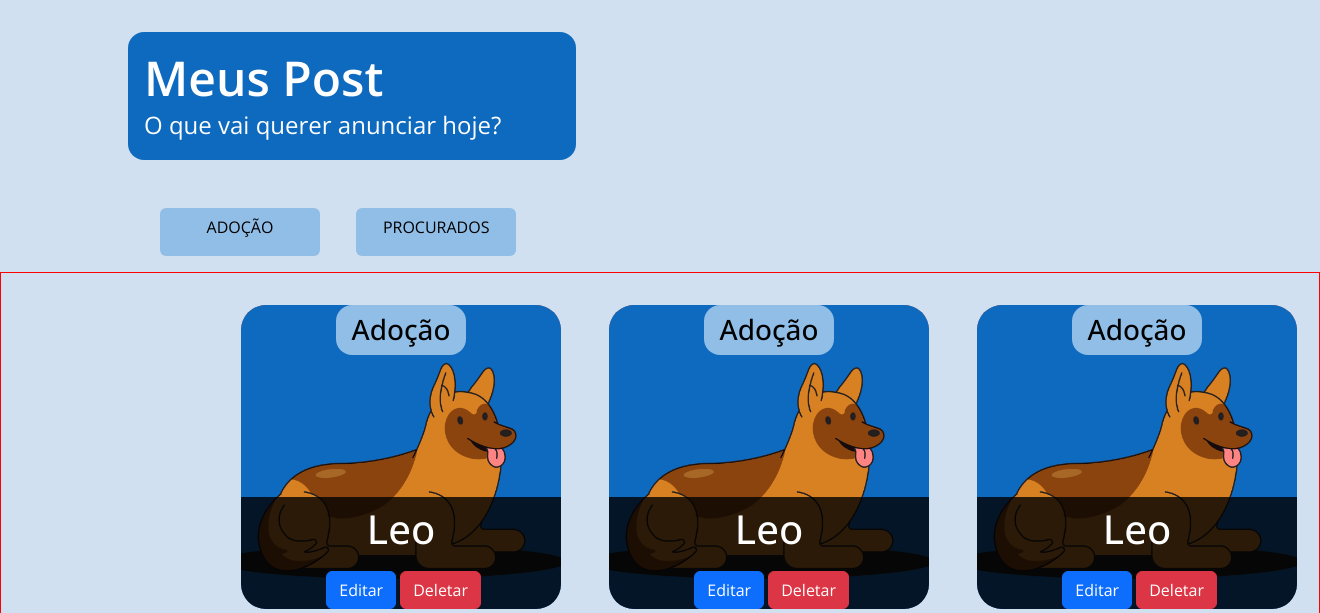
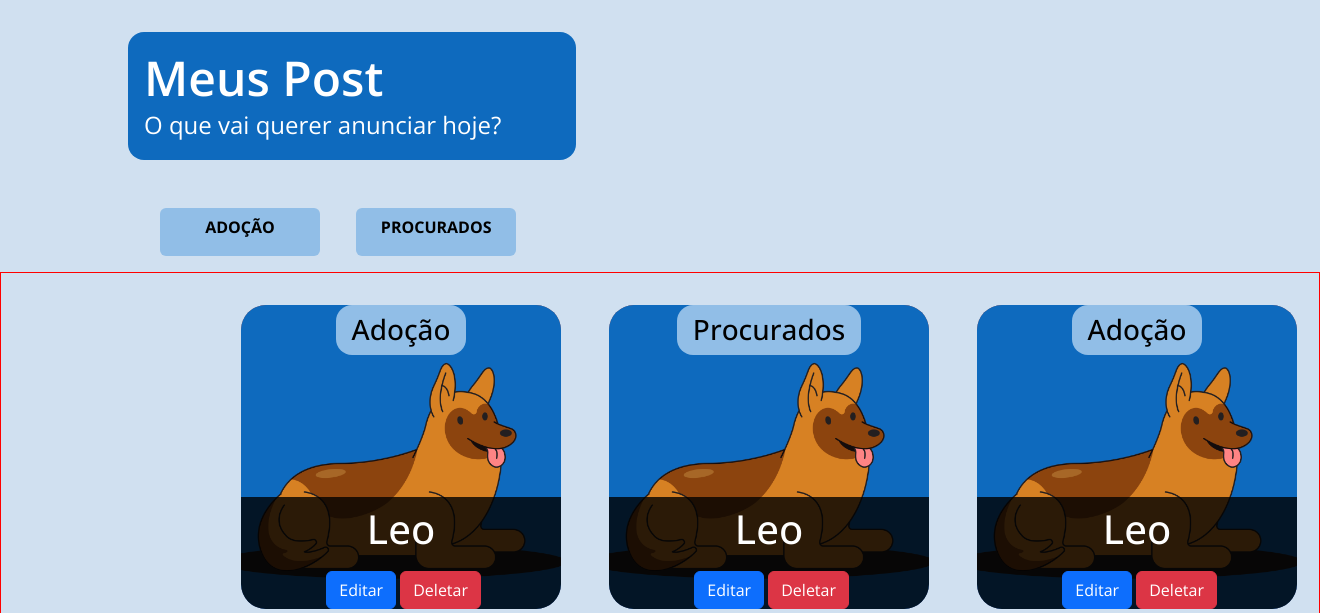
Before and after one commit to Brian-loop/QuaseLar-Oficial, a PHP site: page /tela_perfil.php in a window 1320 px wide. Shown: the part 78-691 px from the top of the page. Run offline with PHP 8.4, Linux system fonts and the light colour scheme.

Commit message:
telas_para_editar_e_deletar

```diff
--- a/tela_perfil.php
+++ b/tela_perfil.php
@@ -11,8 +11,8 @@ include './template/header.php';
         </div>
       </div>
     <div class="botoes_perfil">
-      <a href="./tela_cad_pets.php" type="button" class="btn">ADOÇÃO</a>
-      <a href="./tela_cad_procurados.php"  type="button" class="btn">PROCURADOS</a>
+      <a href="./tela_cad_pets.php" type="button" class="btn"><strong>ADOÇÃO</strong></a>
+      <a href="./tela_cad_procurados.php"  type="button" class="btn"><strong>PROCURADOS</strong></a>
     </div>
 
 
@@ -31,8 +31,8 @@ include './template/header.php';
     </figure>
 
       <figure class="card_animal_perfil">
-      <h3 class="titulo-anuncio">Adoção</h3>
-      <img src="./img/fundo-animado.gif"alt="" >
+      <h3 class="titulo-anuncio">Procurados</h3>
+      <img src="./img/fundo-animado.gif"alt="" onclick="abrirModalProcurados()" >
       <div class="cardzin_animal_perfil">
         <h1 class="nome-animal">Leo</h1>
       </div>
--- /dev/null
+++ b/tela_perfil_deletar.php
@@ -0,0 +1 @@
+<?php
```
Also changed, not shown: tela_perfil_editar.php (added).
